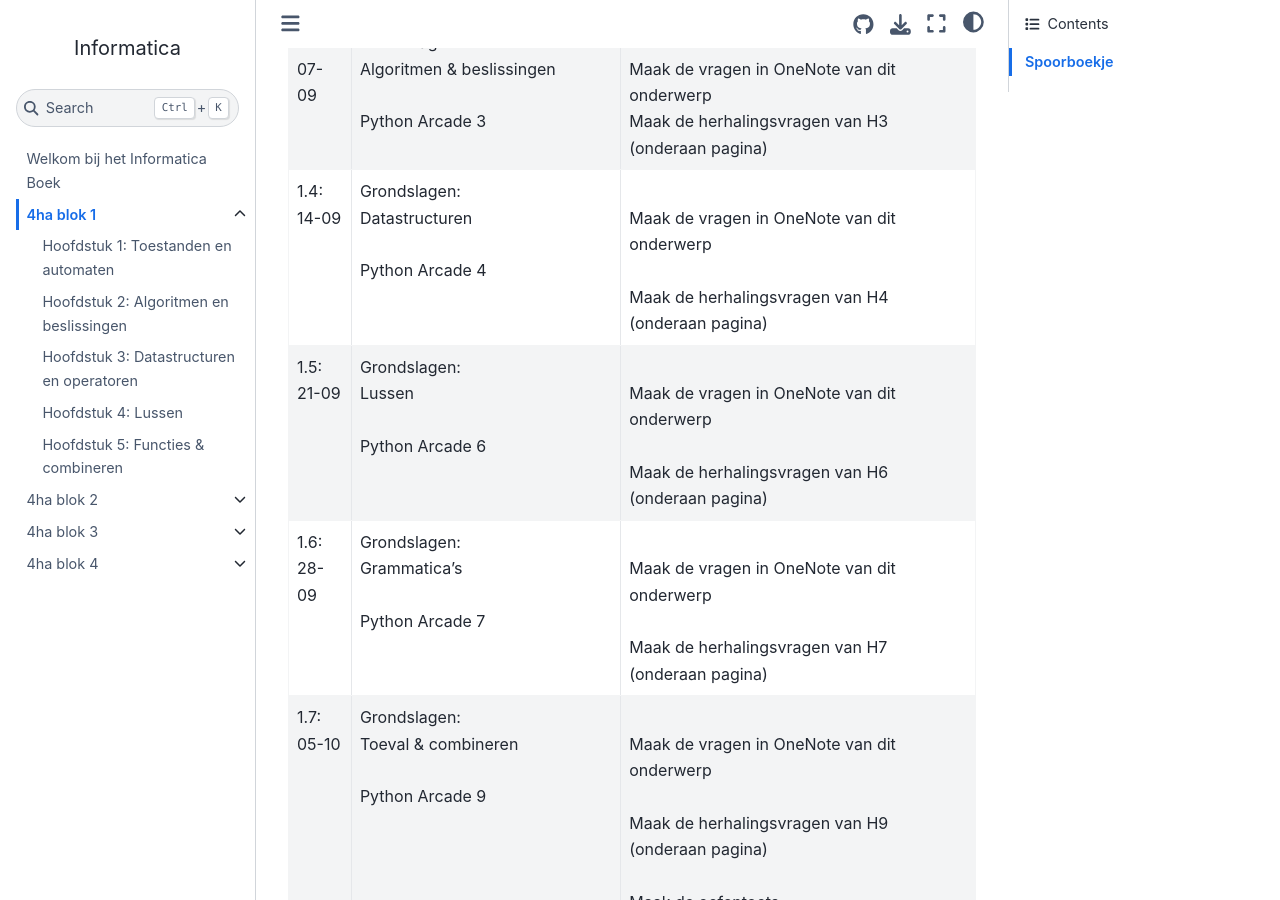
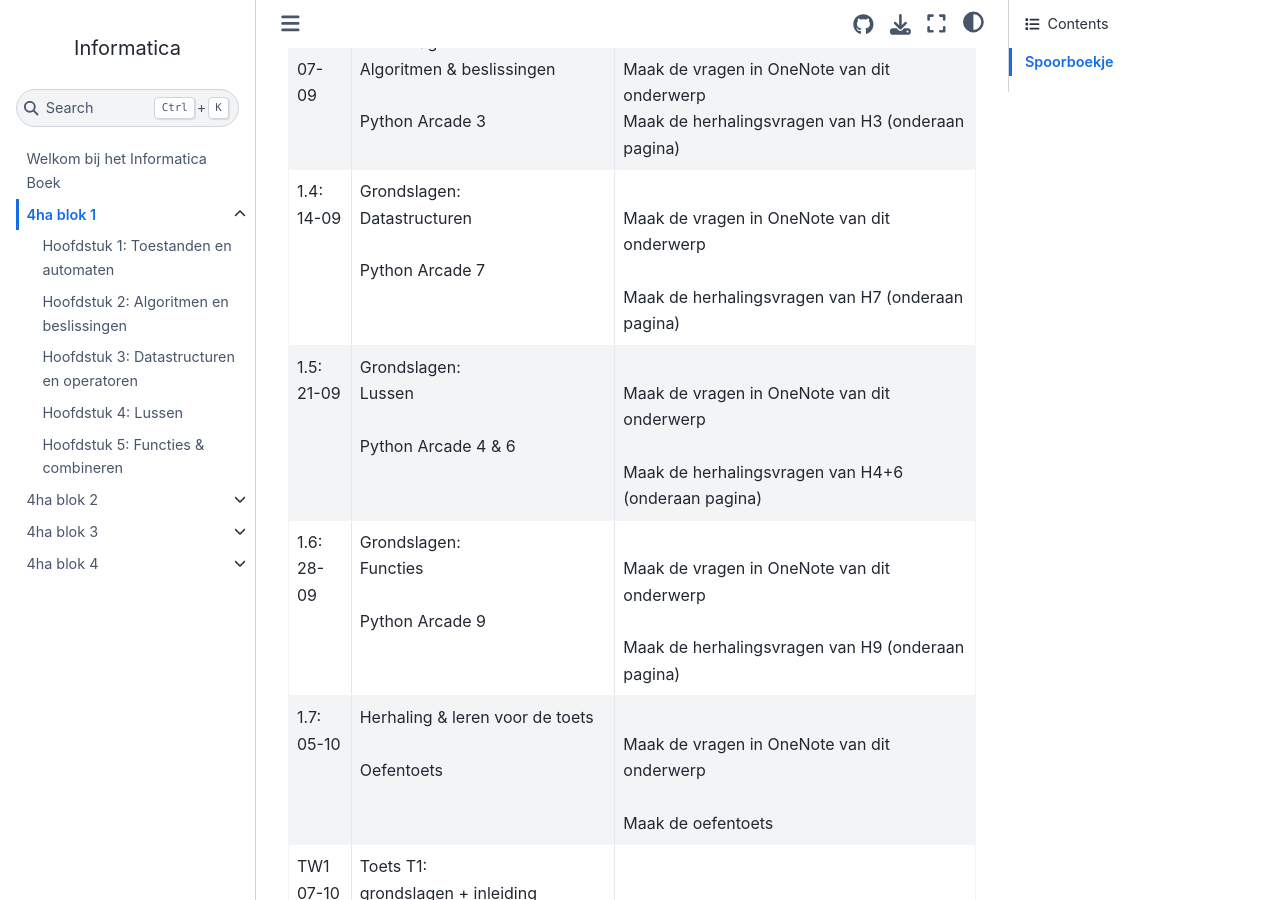
Before and after one commit to JoostvanTiel/informatica, a Jupyter Book: the page built from book/blok1/index.md, in a window 1280 px wide and 900 px high, scrolled down 950 px. Built offline with Jupyter Book 1.0.4 settings and Sphinx 7.4.7 and the Sphinx Book theme 1.1.4, drawn with Linux system fonts in a browser that asks for light colours; pages that are not in the unit, such as notebooks, are missing from menus.

Commit message:
Add explanation for using 'end' in print() and update lesson topics in index

```diff
--- a/book/blok1/index.md
+++ b/book/blok1/index.md
@@ -12,13 +12,13 @@
 
 ## Spoorboekje
 
-| week           | lesstof                                                          | huiswerkadvies                                                                                                                       |
-| -------------- | ---------------------------------------------------------------- | ------------------------------------------------------------------------------------------------------------------------------------ |
-| 1.1:<br> 24-08 | Introductieweek / geen les                                       | Introductieweek / geen les                                                                                                           |
-| 1.2:<br> 31-08 | Grondslagen:<br>Toestanden<br><br>Python Arcade 1                | <br>Maak de vragen in OneNote van dit onderwerp<br><br>Maak de herhalingsvragen van H1 (onderaan pagina)                             |
-| 1.3:<br> 07-09 | Grondslagen:<br>Algoritmen & beslissingen<br><br>Python Arcade 3 | <br>Maak de vragen in OneNote van dit onderwerp<br>Maak de herhalingsvragen van H3 (onderaan pagina)                                 |
-| 1.4:<br> 14-09 | Grondslagen:<br>Datastructuren<br><br>Python Arcade 4            | <br>Maak de vragen in OneNote van dit onderwerp<br><br>Maak de herhalingsvragen van H4 (onderaan pagina)                             |
-| 1.5:<br> 21-09 | Grondslagen:<br>Lussen<br><br>Python Arcade 6                    | <br>Maak de vragen in OneNote van dit onderwerp<br><br>Maak de herhalingsvragen van H6 (onderaan pagina)                             |
-| 1.6:<br> 28-09 | Grondslagen:<br>Grammatica’s<br><br>Python Arcade 7              | <br>Maak de vragen in OneNote van dit onderwerp<br><br>Maak de herhalingsvragen van H7 (onderaan pagina)                             |
-| 1.7:<br> 05-10 | Grondslagen:<br>Toeval & combineren<br><br>Python Arcade 9       | <br>Maak de vragen in OneNote van dit onderwerp<br><br>Maak de herhalingsvragen van H9 (onderaan pagina) <br><br> Maak de oefentoets |
+| week           | lesstof                                                          | huiswerkadvies                                                                                             |
+| -------------- | ---------------------------------------------------------------- | ---------------------------------------------------------------------------------------------------------- |
+| 1.1:<br> 24-08 | Introductieweek / geen les                                       | Introductieweek / geen les                                                                                 |
+| 1.2:<br> 31-08 | Grondslagen:<br>Toestanden<br><br>Python Arcade 1                | <br>Maak de vragen in OneNote van dit onderwerp<br><br>Maak de herhalingsvragen van H1 (onderaan pagina)   |
+| 1.3:<br> 07-09 | Grondslagen:<br>Algoritmen & beslissingen<br><br>Python Arcade 3 | <br>Maak de vragen in OneNote van dit onderwerp<br>Maak de herhalingsvragen van H3 (onderaan pagina)       |
+| 1.4:<br> 14-09 | Grondslagen:<br>Datastructuren<br><br>Python Arcade 7            | <br>Maak de vragen in OneNote van dit onderwerp<br><br>Maak de herhalingsvragen van H7 (onderaan pagina)   |
+| 1.5:<br> 21-09 | Grondslagen:<br>Lussen<br><br>Python Arcade 4 & 6                | <br>Maak de vragen in OneNote van dit onderwerp<br><br>Maak de herhalingsvragen van H4+6 (onderaan pagina) |
+| 1.6:<br> 28-09 | Grondslagen:<br>Functies<br><br>Python Arcade 9                  | <br>Maak de vragen in OneNote van dit onderwerp<br><br>Maak de herhalingsvragen van H9 (onderaan pagina)   |
+| 1.7:<br> 05-10 | Herhaling & leren voor de toets<br><br>Oefentoets                | <br>Maak de vragen in OneNote van dit onderwerp<br><br>Maak de oefentoets                                  |
 | TW1 <br> 07-10 | Toets T1:<br>grondslagen + inleiding programmeren                |
```
Also changed, not shown: book/blok1/hoofdstuk4.md (+5 -0 lines), book/blok1/img/1.4_geneste_for_lus.png.
